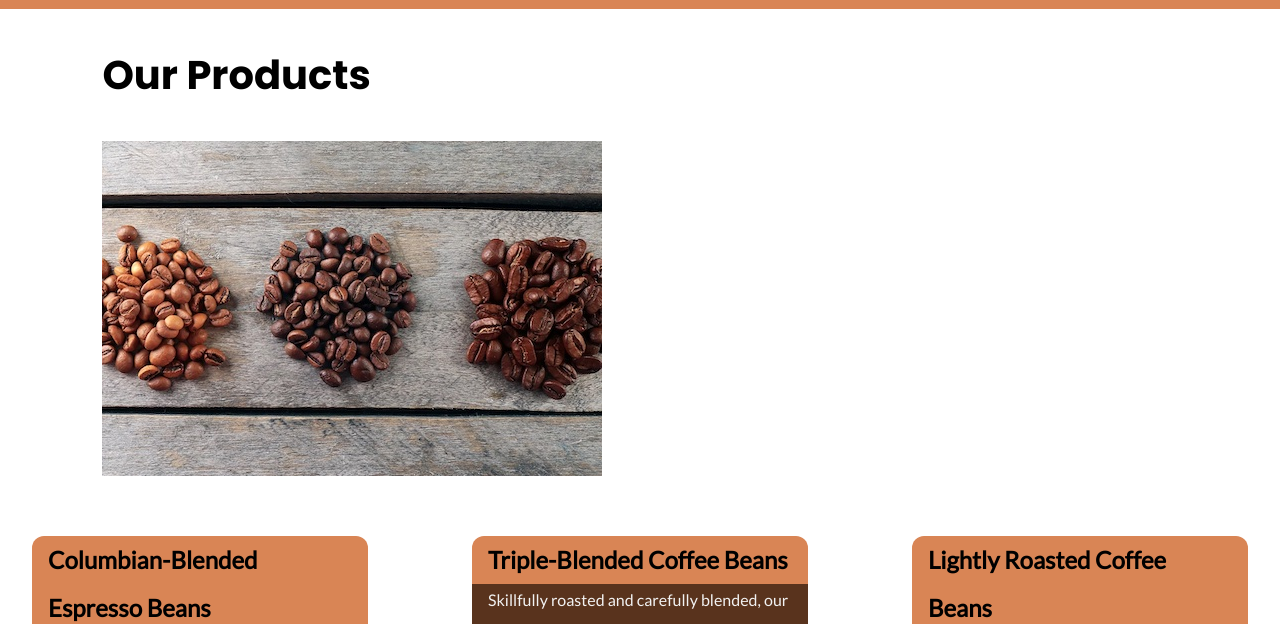
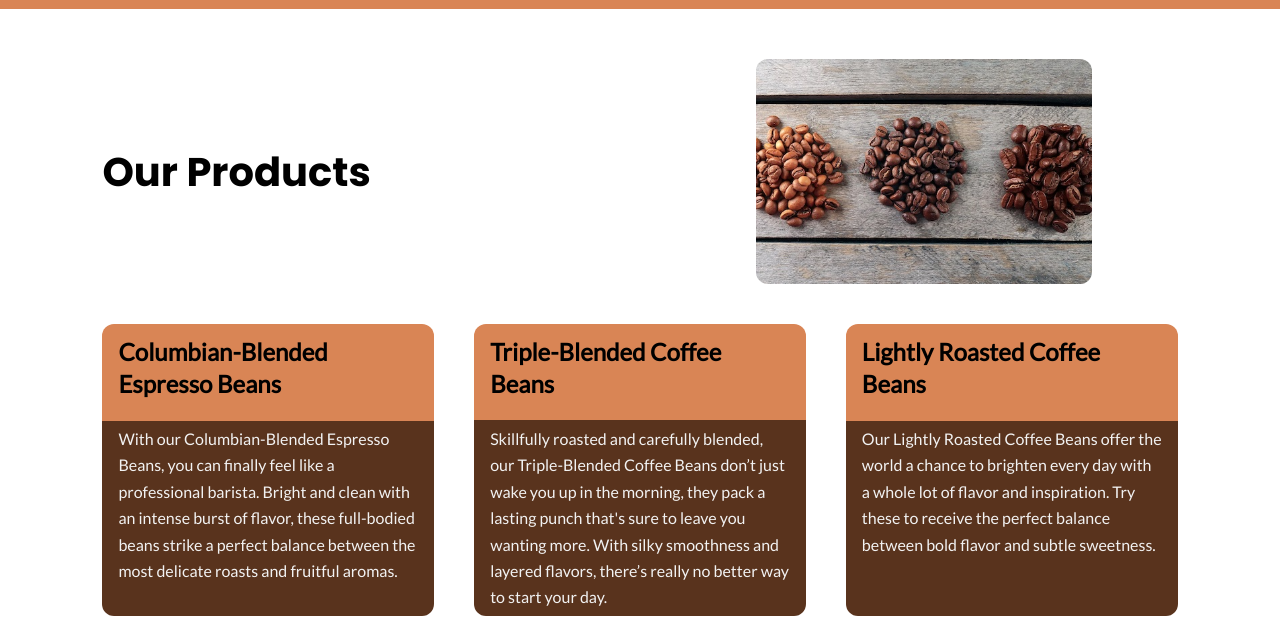
Before and after one commit to jfrese-designs/jfrese-designs, a plain HTML site: page Gulp Roast Coffee/products.html in a window 1280 px wide. Shown: the part 150-774 px from the top of the page. Drawn offline with Linux system fonts and the light colour scheme.

Commit message:
Gulp Roast Coffee website

```diff
--- a/Gulp Roast Coffee/products.css
+++ b/Gulp Roast Coffee/products.css
@@ -1,5 +1,3 @@
-/* see the brand guide for colors, fonts, and images in CodePen:
-https://docs.google.com/document/d/13de5zlWmnox1BbZOiKo1p7tsirkgv0IQLG_bg1R60uE/edit?usp=sharing */
 body {
 font-family: "Lato", "georgia", sans-serif;
 font-size: 100%;
@@ -10,15 +8,12 @@ margin: 0;
 * {
 box-sizing: border-box;
 }
-/** {
-border: .5px solid red;
-}*/
 h1 {
 font-family: "poppins", sans-serif;
 font-weight: 700;
 font-size: 2.5rem;
 line-height: 2rem;
-margin-top: 50px;
+margin-top: 0;
 margin-bottom: 0;
 text-align: center;
 }
@@ -106,34 +101,49 @@ footer p {
 .productcards {
     display: grid;
     grid-template-columns: 1fr;
-    grid-auto-rows: max-content;
+    grid-template-rows: repeat(3, 1fr);
     row-gap: 40px;
-    margin-top: 50px;
+    margin: 40px 8% 0 8%;
 }
 .card {
     border-radius: 12px;
-    margin: 0 8%;
+    margin: 0;
+    display: grid;
+    grid-template-columns: 1fr;
+    grid-template-rows: 3.3fr 6.7fr;
 }
-.roast-styles {
-    margin: 50px 8% 0 8%;
-}
+
 .card h2 {
+    line-height: 1.35;
     background-color: #d98555;
     margin: 0;
-    padding: 0 1rem;
+    padding: .75rem 1rem 0 1rem;
     border-top-left-radius: 12px;
     border-top-right-radius: 12px;
 }
 .card p {
+    line-height: 1.65;
     background-color: #59331d;
     color: #f2f2f2;
     margin: 0;
-    padding: 0 1rem;
+    padding: .35rem 1rem;
     border-bottom-left-radius: 12px;
     border-bottom-right-radius: 12px;
 }
-img .roast-styles {
+.roast-styles {
+    display: grid;
+    grid-template-columns: 1fr;
+    grid-template-rows: auto;
+    row-gap: 50px;
+    margin: 50px 8% 0 8%;
+}
+.roast-styles h1 {
+    grid-row: 1/2;
+}
+.roast-styles img {
+    grid-row: 2/3;
     width: 100%;
+    margin: 0 auto;
     border-radius: 12px;
 }
 
@@ -141,6 +151,8 @@ img .roast-styles {
     display: flex;
     justify-content: center;
     margin-top: 50px;
+    overflow: clip;
+    overflow-clip-margin: 0;
 }
 .beans-loose {
     min-width: 1200px;
@@ -157,15 +169,8 @@ img .roast-styles {
 }
 
 @media (min-width: 800px) {
-  img.contain {
-    margin-top: 0;
-    width: 100%;
-    border-radius: 12px;
-  }
-
   h1 {
     text-align: left;
-    padding-left: 8%;
   }
   .desknav {
     display: grid;
@@ -196,150 +201,24 @@ img .roast-styles {
     grid-template-rows: 1fr;
     column-gap: 40px;
     row-gap: 40px;
-    margin-top: 50px;
+    margin-top: 40px;
   }
-   .roast-styles {
-    grid-column: 1/span 3;
-    grid-row: 1/1;
+
+  .roast-styles {
+    display: flex;
+    flex-direction: row;
+    justify-content: space-between;
+    margin: 50px 8% 0 8%;
   }
-  .card {
-    grid-row: 2/1;
+  .roast-styles h1 {
+    flex-basis: 42%;
+    margin: auto 0;
+  }
+  .roast-styles img {
+    border-radius: 12px;
+    width: auto;
+    max-height: 225px;
+    aspect-ratio: 500/335;
+    margin: 0 8%;
   }
 }
-
-
-
-  /*
-
-.container {
-    display: grid;
-    grid-template-columns: repeat(2, 1fr);
-    grid-template-rows: 1fr;
-  }
-  .left {
-    grid-column: 1/span 1;
-  }
-  .picture {
-    margin: 0;
-    padding-top: 0;
-    padding-left: 0;
-    grid-column: 2/span 1;
-    height: auto;
-  }
-
-
-
-
-
-  @media (min-width: 700px) and (max-width: 873px) {
-    .container {
-    line-height: 1.5;
-    }
-  }
-
-  @media (min-width: 605px) and (max-width: 1099px) {
-    h1 {
-      text-align: left;
-      padding-left: 4%;
-    }
-    .flex-container {
-      display: flex;
-      flex-direction: row;
-      justify-content: center;
-    }
-    #about,
-    #contact,
-    #products {
-      padding: 0 .5rem;
-      text-align: center;
-    }
-    #about a,
-    #prodcuts a,
-    #contact a {
-      padding: 0.5rem 0.5rem;
-    }
-    nav span {
-      padding-right: 4px;
-    }
-    nav {
-      padding-left: 3%;
-      padding-right: 3%;
-      font-size: 1.1rem;
-    }
-    .container {
-      display: grid;
-      grid-template-columns: 1.5fr 1fr;
-    }
-    .picture {
-      max-height: 600px;
-      padding: 2rem;
-      margin: 0 auto;
-    }
-    img.contain {
-      margin-top: 0;
-      max-width: 308px;
-      aspect-ratio: 308/500;
-      border-radius: 12px;
-    }
-    .social {
-      padding-bottom: 1.5rem;
-    }
-  }
-
-*/
-
-
-  /*
-  button {
-    background-color: #59331d;
-    color: #ffffff;
-    border-radius: 12px;
-    font-weight: 700;
-    font-size: 1.25rem;
-    padding: 1rem 2rem;
-    letter-spacing: 2px;
-  }
-  button:hover {
-    background-color: #d98555;
-    color: #131d26;
-    letter-spacing: 2px;
-  }
-  .container {
-    display: block;
-    padding-top: 50px;
-    padding-bottom: 0;
-  }
-  .left {
-    padding: 0 8%;
-  }
-  article {
-    margin: 0;
-    font-size: 1.125rem;
-  }
-  article p {
-    padding-right: 1rem;
-  }
-  .textlink {
-    color: #59331d;
-  }
-  .textlink:hover {
-    color: #082d59;
-    text-transform: smallcaps;
-  }
-  .picture p {
-    display: none;
-  }
-  .picture {
-    padding: 8%;
-    border-radius: 12px;
-  }
-  picture source {
-    line-height: 0%;
-    display: none;
-  }
-  img.contain {
-    margin-top: 0;
-    width: 100%;
-    border-radius: 12px;
-  }
-  */
--- a/Gulp Roast Coffee/products.html
+++ b/Gulp Roast Coffee/products.html
@@ -19,16 +19,16 @@
                     src="media/images/gulp-logo-light.png" alt="Gulp Roast Coffee" height="125"></a>
         </div>
         <nav class="flex-container">
-            <div id="about"><a href="https://uxuicurriculum.wixsite.com/gulproast/about" target="_blank"><span
+            <div id="about"><a href="about_page_RWD_image.html" target="_blank"><span
                         class="fa-solid fa-mug-saucer"></span> About</a></div>
-            <div id="products"><a href="https://uxuicurriculum.wixsite.com/gulproast/locations" target="_blank"><span
+            <div id="products"><a href="#"><span
                         class="fa-solid fa-fire-flame-curved"></span> Products</a></div>
-            <div id="contact"><a href="https://uxuicurriculum.wixsite.com/gulproast/contact" target="_blank"><span
+            <div id="contact"><a href="contact.html" target="_blank"><span
                         class="fa-solid fa-phone"></span> Contact</a></div>
         </nav>
     </div>
+    <div class="roast-styles">
     <h1>Our Products</h1>
-    <div class="roast-styles">
         <img src="media/images/gulp-coffee-beans.jpg" alt="three small piles of different coffee beans">
     </div>
     <div class="productcards">
```
